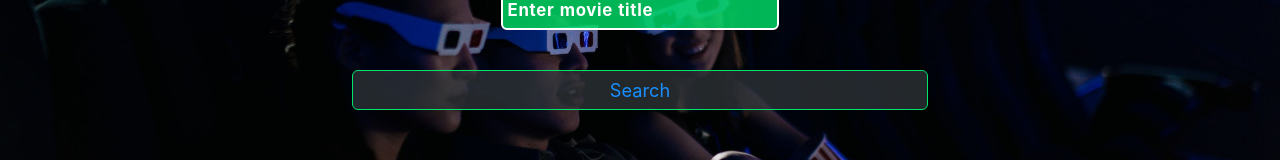
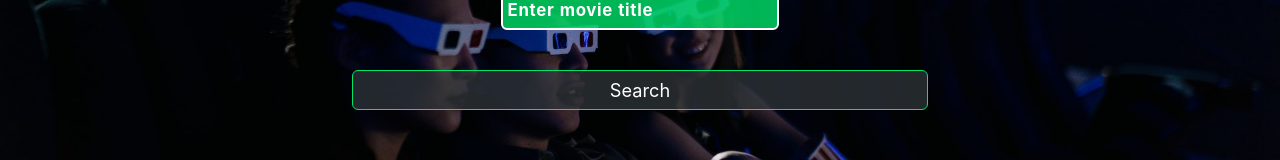
Before and after one commit to mirkogitdata/movies_database, a React (Create React App) app: page /search in a window 1280 px wide. Shown: the part 335-495 px from the top of the page. Built offline with nearby package versions, Linux system fonts and the light colour scheme.

Commit message:
Added ButonLink component and maintain README.md file

```diff
--- a/src/components/SearchForm/SearchForm.js
+++ b/src/components/SearchForm/SearchForm.js
@@ -5,6 +5,9 @@ import { Divider } from 'antd';
 import classes from '../SearchForm/SearchForm.module.css';
 import routes from "../../routes";
 import { Link } from 'react-router-dom';
+
+
+
 const SearchForm = () => {
 
     const context = useContext(AuthContext);
@@ -45,6 +48,21 @@ const SearchForm = () => {
 
     }
 
+    const ButtonLink = () => {
+        return (
+            <button
+                onClick={submitHandler}
+                className={classes.button}
+
+            >
+                <Link style={{ width: '100%', color: 'white' }} to={routes.details}>
+                    Search
+                </Link>
+
+            </button>
+        )
+
+    }
 
     return (
         <form className={classes.form} onSubmit={submitHandler}>
@@ -60,16 +78,7 @@ const SearchForm = () => {
             <Divider
                 style={{ border: 'none', marginTop: '1rem' }}
             />
-            <button
-                onClick={submitHandler}
-                className={classes.button}
-
-            >
-                <Link style={{ width: '100%' }} to={routes.details}>
-                    Search
-                </Link>
-
-            </button>
+            <ButtonLink />
             {context.loading}
         </form>
 
```
Also changed, not shown: 1 other file (tests, documents, lock files or other folders).
